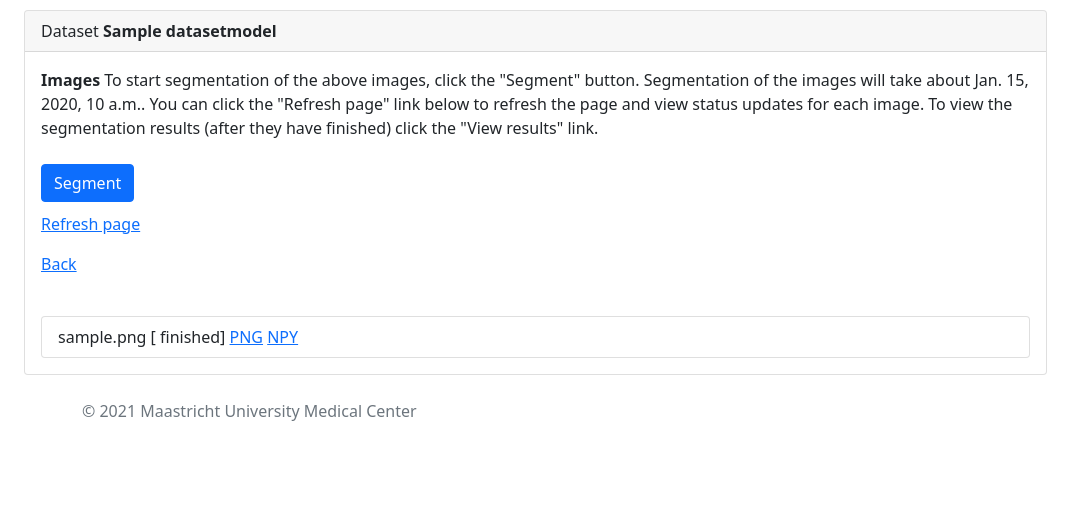
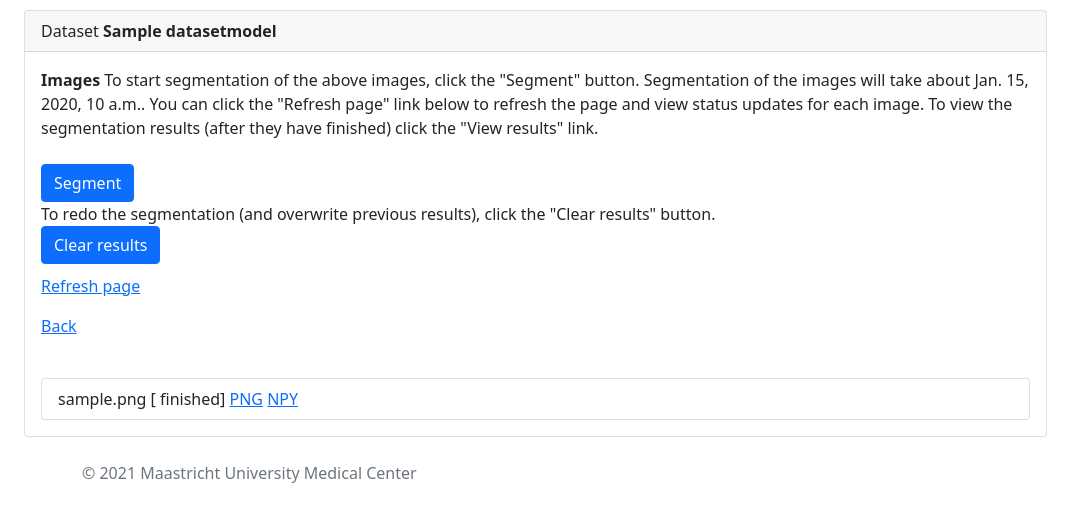
Before and after one commit to rbrecheisen/l3autoseg-old, a Django app: template src/server/segmentation/templates/dataset.html in a window 1280 px wide. Shown: the part 58-580 px from the top of the page, without its empty margins (0-1086 px from the left). Run offline with Django 3.2, Linux system fonts and the light colour scheme; tables that the repository leaves empty hold one stand-in row (values such as "Sample post"); the template is opened without the code that fills it: values that come from a table or form of the project are taken from there, most other values are stand-ins (such as "Sample title", 1, 10 or a date in 2020); parts of the project's set-up code (start-up, migrations or seed data) failed here and were passed over.

Commit message:
Refactored dataset.html

```diff
--- a/src/server/segmentation/templates/dataset.html
+++ b/src/server/segmentation/templates/dataset.html
@@ -15,6 +15,12 @@
                     <br>
                     <a href="/segmentation/datasets/{{ dataset.id }}?action=segment">
                         <button class="btn btn-primary">Segment</button>
+                    </a>
+                    <br>
+                    To redo the segmentation (and overwrite previous results), click the "Clear results" button.
+                    <br>
+                    <a href="/segmentation/datasets/{{ dataset.id }}?action=clear">
+                        <button class="btn btn-primary">Clear results</button>
                     </a>
                     <br>
                     <p style="margin-top: 10px"><a href="/segmentation/datasets/{{ dataset.id }}">Refresh page</a></p>
```
